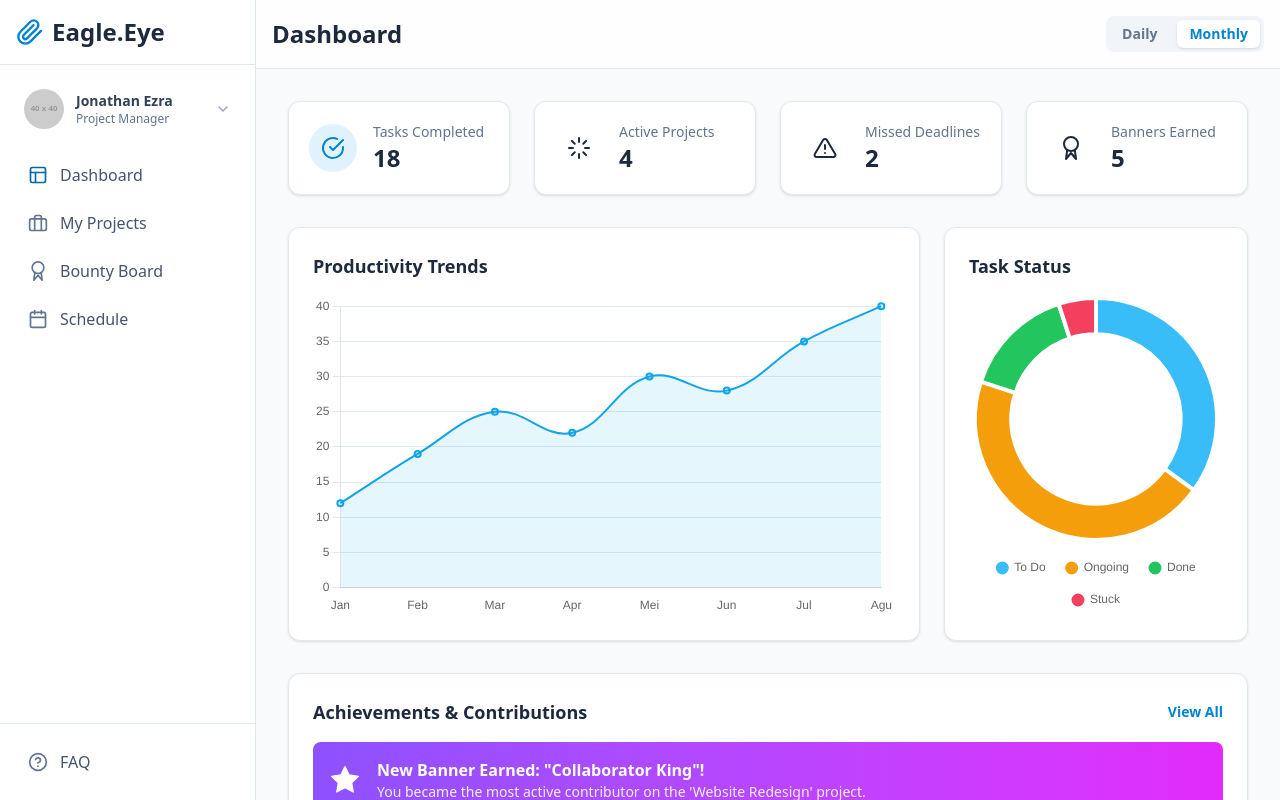
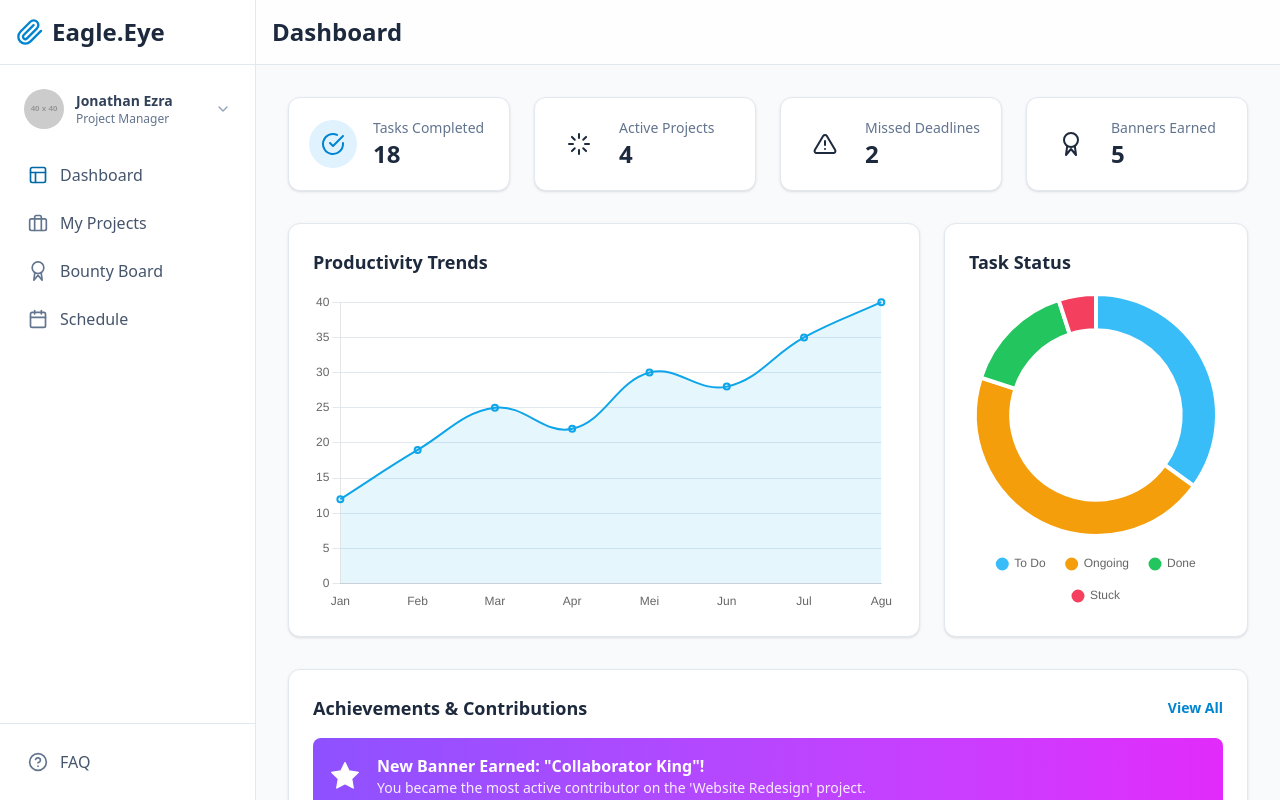
Before and after one commit to fzikrii/capstone-project, a React (Vite) app in the folder capstone-client/: page /dashboard in a window 1280 px wide. Built offline with nearby package versions, Linux system fonts and the light colour scheme.

Commit message:
refactor code structure for improved readability and maintainability

```diff
--- a/capstone-client/src/components/Maincontent.jsx
+++ b/capstone-client/src/components/Maincontent.jsx
@@ -19,10 +19,6 @@ const MainContent = ({ onToggleSidebar }) => {
                         <Icon name="menu" className="w-6 h-6" />
                     </button>
                     <h1 className="text-2xl font-bold text-slate-800">Dashboard</h1>
-                </div>
-                <div className="flex items-center gap-2 bg-slate-100 p-1 rounded-lg">
-                    <button className="px-3 py-1 text-sm font-semibold text-slate-500 rounded-md hover:bg-white hover:text-sky-600 transition-all">Daily</button>
-                    <button className="px-3 py-1 text-sm font-semibold bg-white text-sky-600 shadow-sm rounded-md transition-all">Monthly</button>
                 </div>
             </header>
 
--- a/capstone-client/src/components/Sidebar.jsx
+++ b/capstone-client/src/components/Sidebar.jsx
@@ -37,7 +37,7 @@ const Sidebar = ({ isOpen }) => {
 
                 <div className="p-4 relative" ref={profileRef}>
                     <div onClick={() => setProfileOpen(!isProfileOpen)} className="flex items-center gap-3 p-2 rounded-lg hover:bg-slate-100 cursor-pointer transition-colors">
-                        <img src="https://placehold.co/40x40/a7f3d0/14532d?text=AS" alt="User Avatar" className="w-10 h-10 rounded-full object-cover" />
+                        <img src="https://placehold.co/40x40/a7f3d0/14532d?text=JE" alt="User Avatar" className="w-10 h-10 rounded-full object-cover" />
                         <div>
                             <p className="font-semibold text-sm text-slate-700">Jonathan Ezra</p>
                             <p className="text-xs text-slate-500">Project Manager</p>
```
Also changed, not shown: capstone-client/src/assets/profile.jpg (added), capstone-client/src/pages/Profile.jsx (line endings or trailing spaces).
